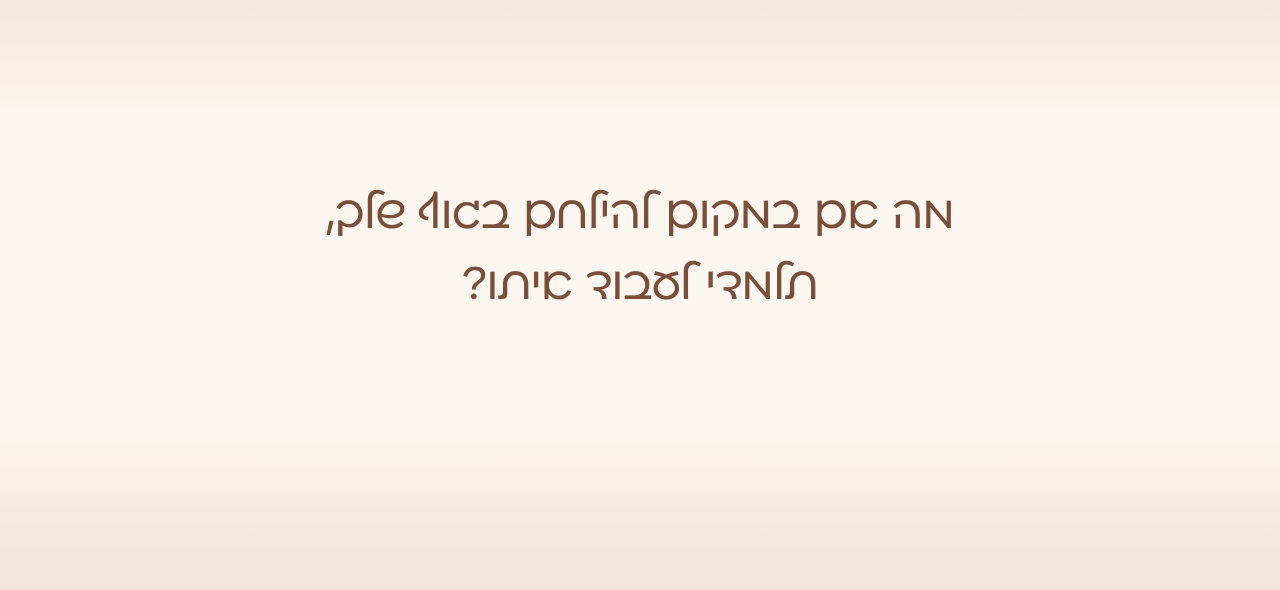
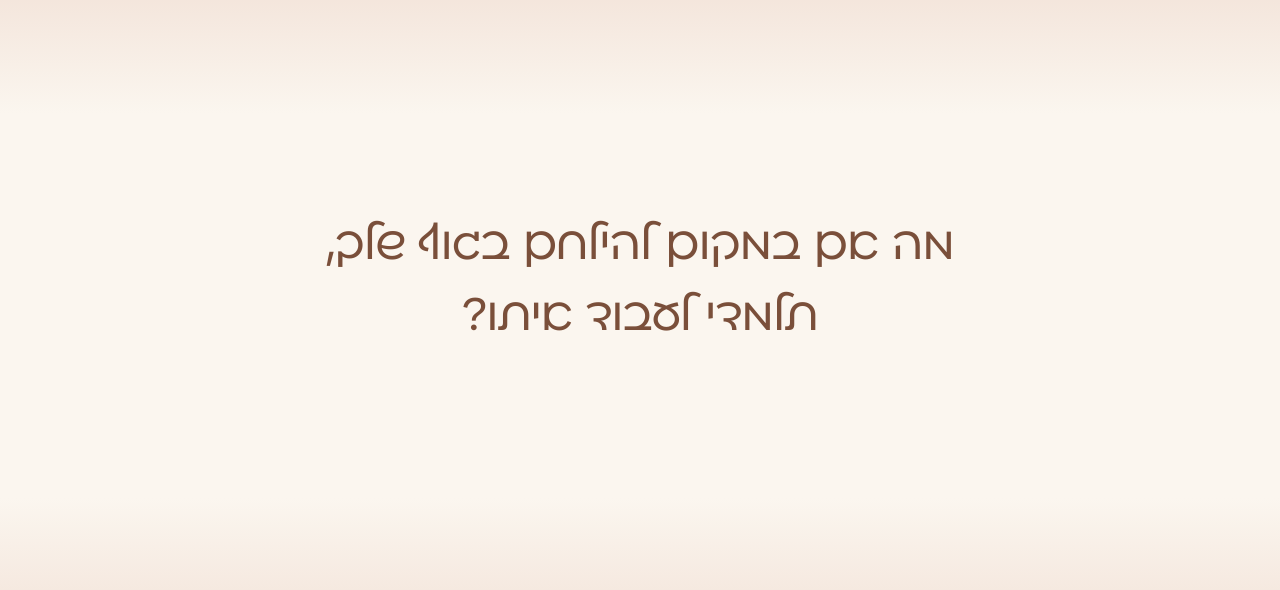
Before and after one commit to femmeacademy1-code/anna-lee-site, a plain HTML site: page docs/workshops/calm-in-the-storm.html in a window 1280 px wide. Shown: the part 1980-2570 px from the top of the page. Drawn offline with Linux system fonts and the light colour scheme; a web font is replaced by a local one.

Commit message:
Workshop page: quote band centred with flex, slightly below the middle
Co-Authored-By: Claude Sonnet 5.5 <noreply@anthropic.com>
Claude-Session: https://claude.ai/code/session_01SEdqDxFK5C3bZFxHs2RPG2

```diff
--- a/docs/static/landing.css
+++ b/docs/static/landing.css
@@ -328,7 +328,8 @@
 .lp-calm .calm-problem .lp-note { margin-top: clamp(2.75rem, 5vw, 3.75rem); }
 
 /* 3. the quote on plain cream: peach above, peach below */
-.lp-calm .calm-soft { background: linear-gradient(180deg, var(--lp-peach) 0, var(--calm-cream) var(--lp-fade), var(--calm-cream) 100%); padding: calc(var(--lp-fade) + clamp(2.5rem, 5vw, 4rem)) 0 clamp(5rem, 9vw, 7rem); overflow: hidden; }
+.lp-calm .calm-soft { background: linear-gradient(180deg, var(--lp-peach) 0, var(--calm-cream) var(--lp-fade), var(--calm-cream) 100%); display: flex; align-items: center; min-height: clamp(24rem, 40vw, 32rem); padding: calc(var(--lp-fade) * .5 + 3.25rem) 0 2.5rem; overflow: hidden; }
+.lp-calm .calm-soft > .lp-wrap { width: 100%; }
 .lp-calm .calm-soft::before { display: none; }
 .lp-calm .calm-soft .lp-hand-xl { color: var(--lp-soft); }
 
--- a/static/landing.css
+++ b/static/landing.css
@@ -328,7 +328,8 @@
 .lp-calm .calm-problem .lp-note { margin-top: clamp(2.75rem, 5vw, 3.75rem); }
 
 /* 3. the quote on plain cream: peach above, peach below */
-.lp-calm .calm-soft { background: linear-gradient(180deg, var(--lp-peach) 0, var(--calm-cream) var(--lp-fade), var(--calm-cream) 100%); padding: calc(var(--lp-fade) + clamp(2.5rem, 5vw, 4rem)) 0 clamp(5rem, 9vw, 7rem); overflow: hidden; }
+.lp-calm .calm-soft { background: linear-gradient(180deg, var(--lp-peach) 0, var(--calm-cream) var(--lp-fade), var(--calm-cream) 100%); display: flex; align-items: center; min-height: clamp(24rem, 40vw, 32rem); padding: calc(var(--lp-fade) * .5 + 3.25rem) 0 2.5rem; overflow: hidden; }
+.lp-calm .calm-soft > .lp-wrap { width: 100%; }
 .lp-calm .calm-soft::before { display: none; }
 .lp-calm .calm-soft .lp-hand-xl { color: var(--lp-soft); }
 
```
